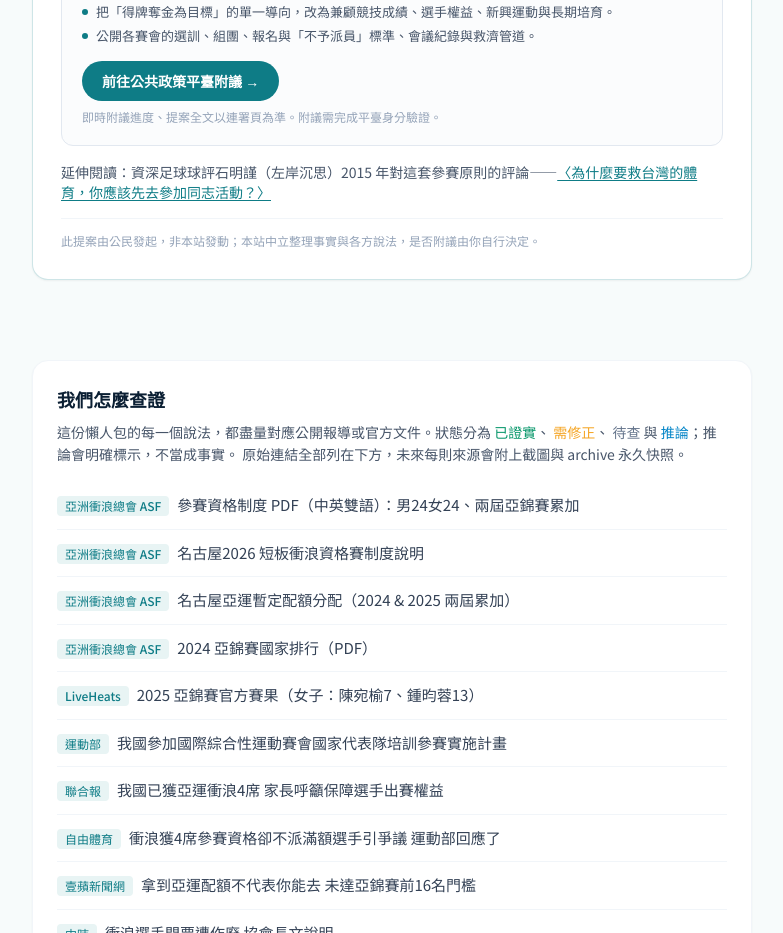
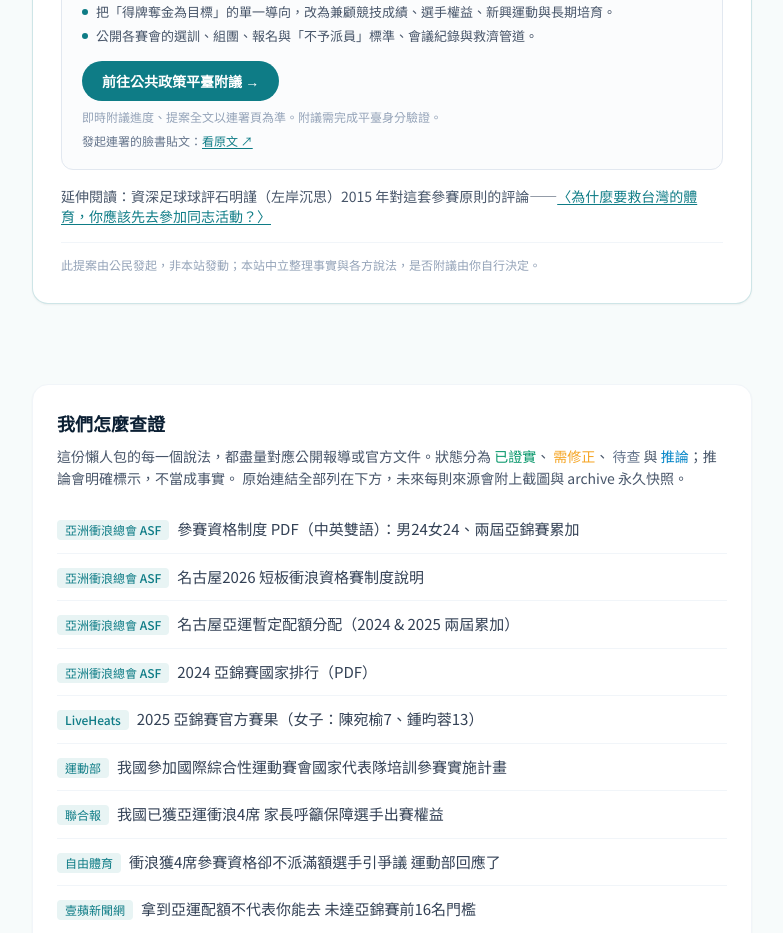
Before and after one commit to sucrelinsurfer/Aichi-Nagoya-2026issue, a Next.js app in the folder web/: page / in a window 1280 px wide. Shown: the part 8720-9653 px from the top of the page, without its empty margins (248-1031 px from the left). Built offline with nearby package versions, Linux system fonts and the light colour scheme; no server answers.

Commit message:
修正分享連結空URL；連署卡新增發起人臉書來源

```diff
--- a/web/components/ShareBar.tsx
+++ b/web/components/ShareBar.tsx
@@ -1,13 +1,21 @@
 "use client";
 
-import { useState } from "react";
+import { useEffect, useState } from "react";
 
 const SHARE_TEXT =
   "🌊 台灣衝浪隊拚下 2026 名古屋亞運 4 席，卻有 2 席被作廢——九月就要比賽，選手還站不上場。這份懶人包每個說法都附上官方來源與截圖，不是要找戰犯，是想要一個交代。一起看👇";
 
+// 靜態匯出時 server 端沒有 window，先用正式網址當預設，client 掛載後再換成實際網址。
+const DEFAULT_URL = "https://aichi-nagoya-2026issue.pages.dev/";
+
 export default function ShareBar() {
   const [copied, setCopied] = useState(false);
-  const url = typeof window !== "undefined" ? window.location.href : "";
+  const [url, setUrl] = useState(DEFAULT_URL);
+
+  useEffect(() => {
+    // 去掉 #anchor，避免分享出去帶著 #poll 之類的片段
+    setUrl(window.location.href.split("#")[0]);
+  }, []);
 
   const enc = encodeURIComponent(SHARE_TEXT);
   const encUrl = encodeURIComponent(url);
--- a/web/components/TakeAction.tsx
+++ b/web/components/TakeAction.tsx
@@ -1,5 +1,7 @@
 const PETITION_URL =
   "https://join.gov.tw/idea/detail/d1a49641-2382-49e5-bcdd-b51db932d771";
+const PETITION_FB_URL =
+  "https://www.facebook.com/ourPED/posts/pfbid0g2JZuRm6mGfDcuNaHPYfnZZKEjxQMXHKyTbt5YPzP5pRLqAtFHXFHyXpWZW3PHjbl";
 const FURTHER_READING_URL = "https://www.thenewslens.com/article/14197";
 
 const ASKS = [
@@ -51,6 +53,17 @@ export default function TakeAction() {
         <p className="mt-2 text-xs text-slate-400">
           即時附議進度、提案全文以連署頁為準。附議需完成平臺身分驗證。
         </p>
+        <p className="mt-2 text-xs text-slate-500">
+          發起連署的臉書貼文：
+          <a
+            href={PETITION_FB_URL}
+            target="_blank"
+            rel="noreferrer noopener"
+            className="font-medium text-wave underline underline-offset-2 hover:text-ink"
+          >
+            看原文 ↗
+          </a>
+        </p>
       </div>
 
       <p className="mt-4 text-sm text-slate-600">
```
